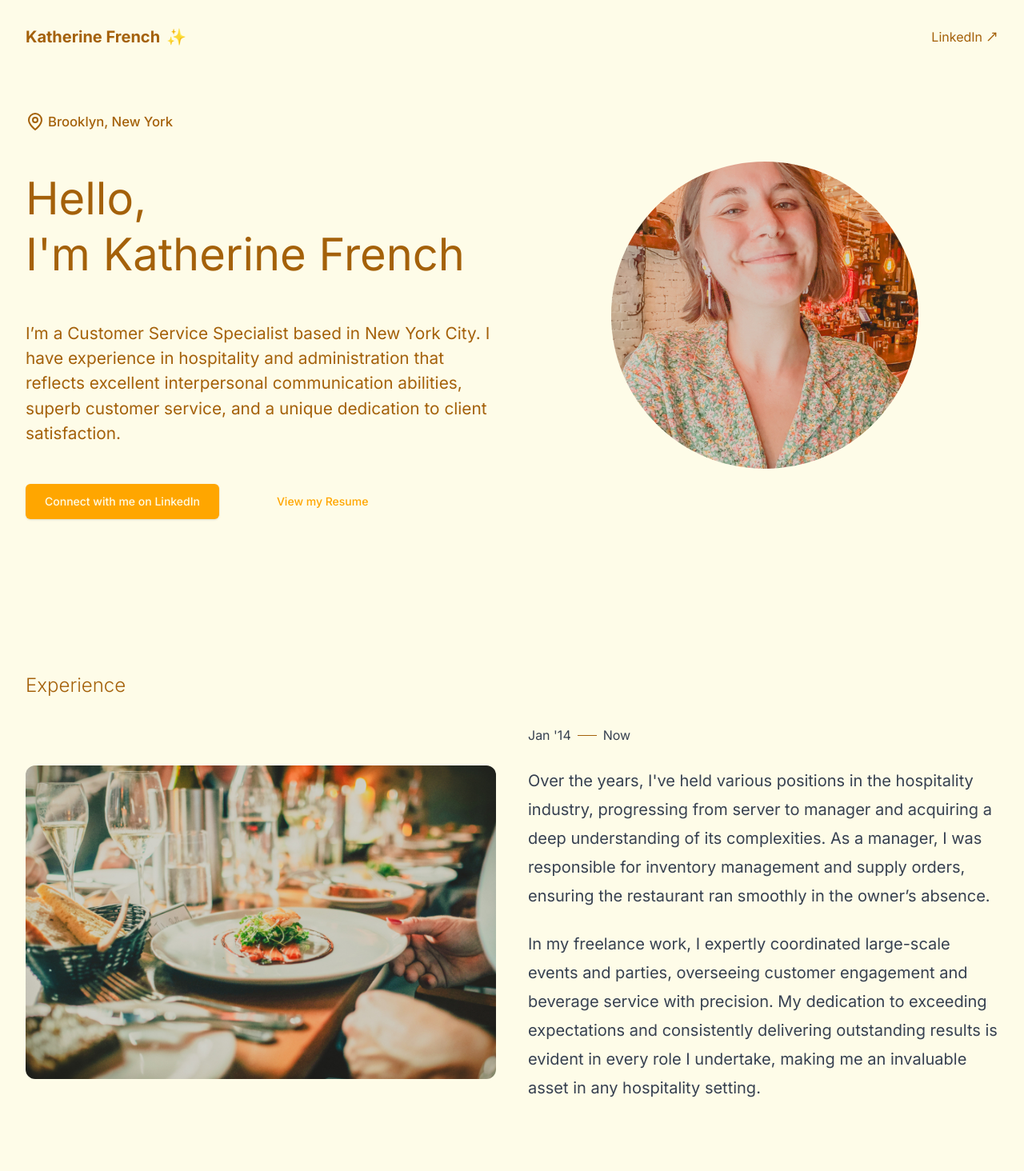
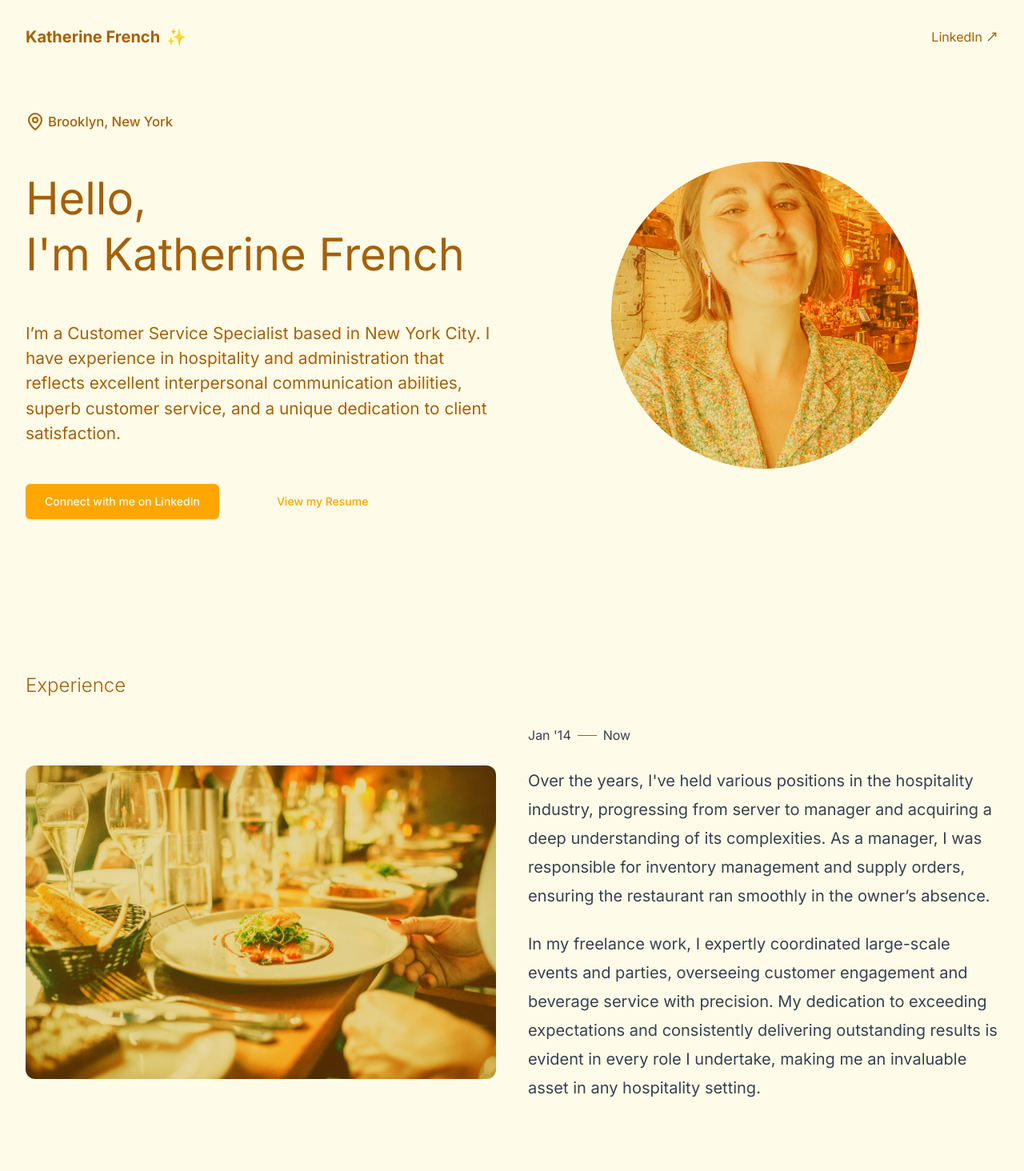
Before and after one commit to josephdburdick/katherinesfrench, a Next.js app: page / in a window 1280 px wide. Shown: the top 1464 px of the page at 80% size. Built offline with nearby package versions, Linux system fonts and the light colour scheme; grey boxes are pictures that could not be loaded.

Commit message:
Tint images

```diff
--- a/src/app/_content/Experience.tsx
+++ b/src/app/_content/Experience.tsx
@@ -13,6 +13,7 @@ export default function Experience() {
   const renderRole = (role: Role, key: number) => (
     <li key={`role-${key}`}>
       <div className="grid items-center gap-10 lg:grid-cols-2">
+        <div className="relative">
           <Image
             className="rounded-xl"
             objectFit="cover"
@@ -21,6 +22,8 @@ export default function Experience() {
             width={role.picture.width}
             height={role.picture.height}
           />
+          <div className="absolute inset-0 rounded-xl bg-primary mix-blend-soft-light"></div>
+        </div>
         <div className="prose space-y-4 lg:prose-lg xl:prose-xl">
           <small>
             <DateSpan date={role.date} />
--- a/src/app/_content/Intro.tsx
+++ b/src/app/_content/Intro.tsx
@@ -12,7 +12,7 @@ function Intro() {
   const { linkedin, resume } = data.contact.attributes.links
   return (
     <div className="container">
-      <div className="grid grid-cols-12 gap-12">
+      <div className="grid grid-cols-12 lg:gap-12">
         <div className="col-span-12 flex items-center justify-center lg:col-span-6">
           <div className="prose-scale flex flex-col gap-12 py-12">
             <small className="flex items-center gap-1 font-medium">
@@ -41,13 +41,14 @@ function Intro() {
           </div>
         </div>
         <div className="col-span-12 flex items-center justify-center lg:col-span-6">
-          <div className="flex aspect-square w-96 max-w-full items-center justify-center overflow-hidden rounded-full bg-secondary">
+          <div className="relative flex aspect-square w-96 max-w-full items-center justify-center overflow-hidden rounded-full bg-secondary">
             <Image
               width={intro.picture.width}
               height={intro.picture.height}
               alt={intro.picture.alt}
               src={intro.picture.src}
             />
+            <div className="rounded-rull absolute inset-0 bg-primary mix-blend-soft-light"></div>
           </div>
         </div>
       </div>
```
Lines whose indentation alone changed are shown as unchanged.
